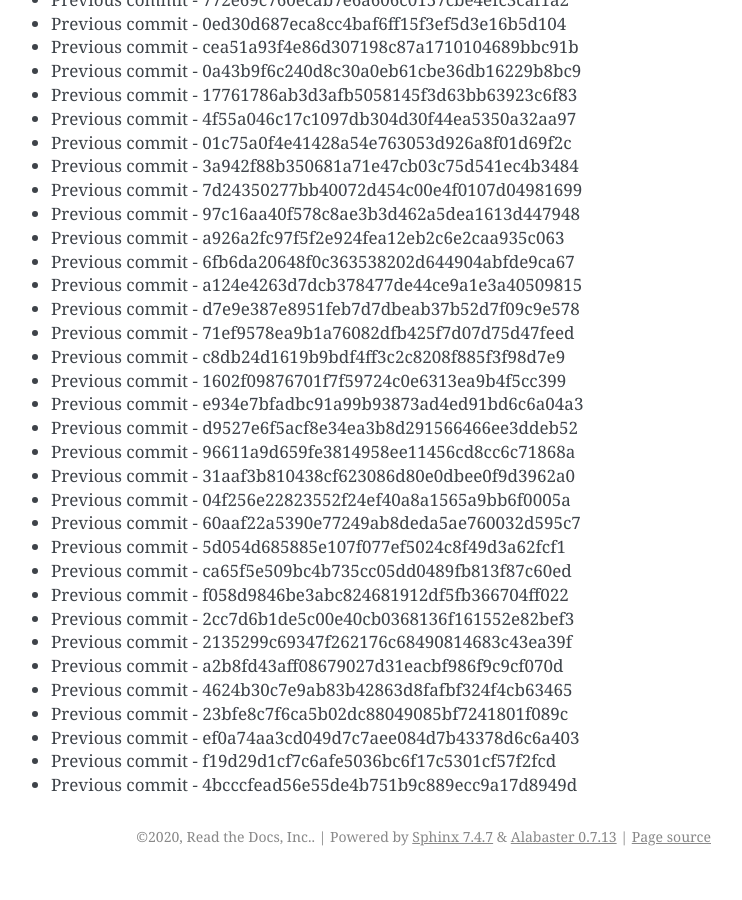
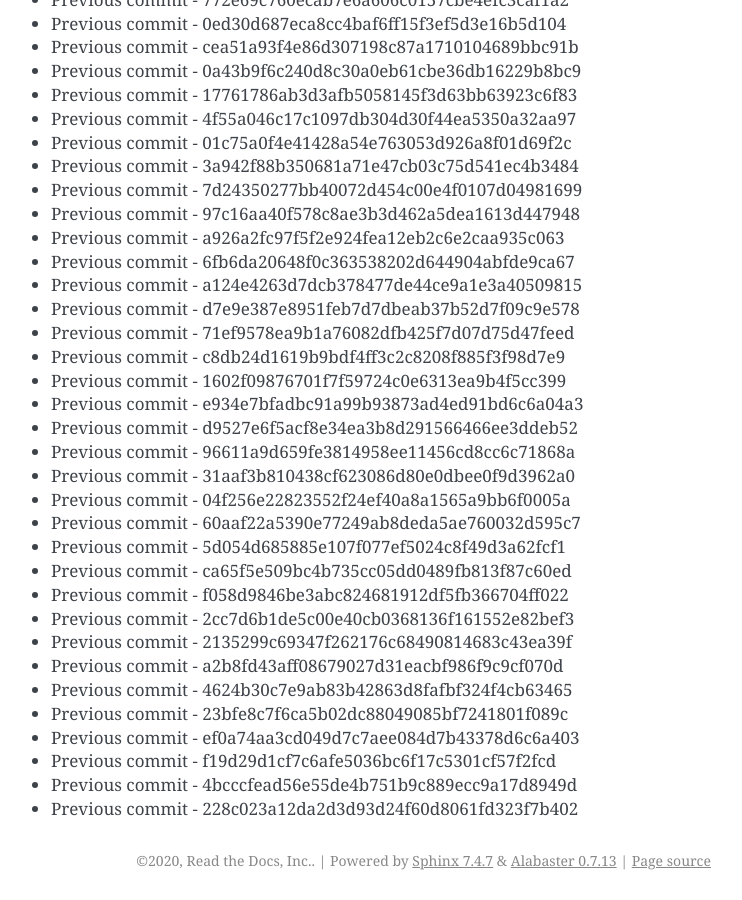
Before and after one commit to readthedocs/rtd-git-stresstest, a Sphinx documentation site: the page built from docs/updates.rst, in a window 1280 px wide and 900 px high, scrolled down 65407 px. Shown: the whole window, without its empty margins (399-1141 px from the left). Built offline with Sphinx 7.4.7, drawn with Linux system fonts in a browser that asks for light colours; before the commit the page ends 66283 px from its top, so only the background shows below that.

Commit message:
Generating commit from previous: 228c023a12da2d3d93d24f60d8061fd323f7b402

```diff
--- a/docs/updates.rst
+++ b/docs/updates.rst
@@ -2780,3 +2780,4 @@ It can be tested for any performance characteristics.
 * Previous commit - ef0a74aa3cd049d7c7aee084d7b43378d6c6a403
 * Previous commit - f19d29d1cf7c6afe5036bc6f17c5301cf57f2fcd
 * Previous commit - 4bcccfead56e55de4b751b9c889ecc9a17d8949d
+* Previous commit - 228c023a12da2d3d93d24f60d8061fd323f7b402
```
